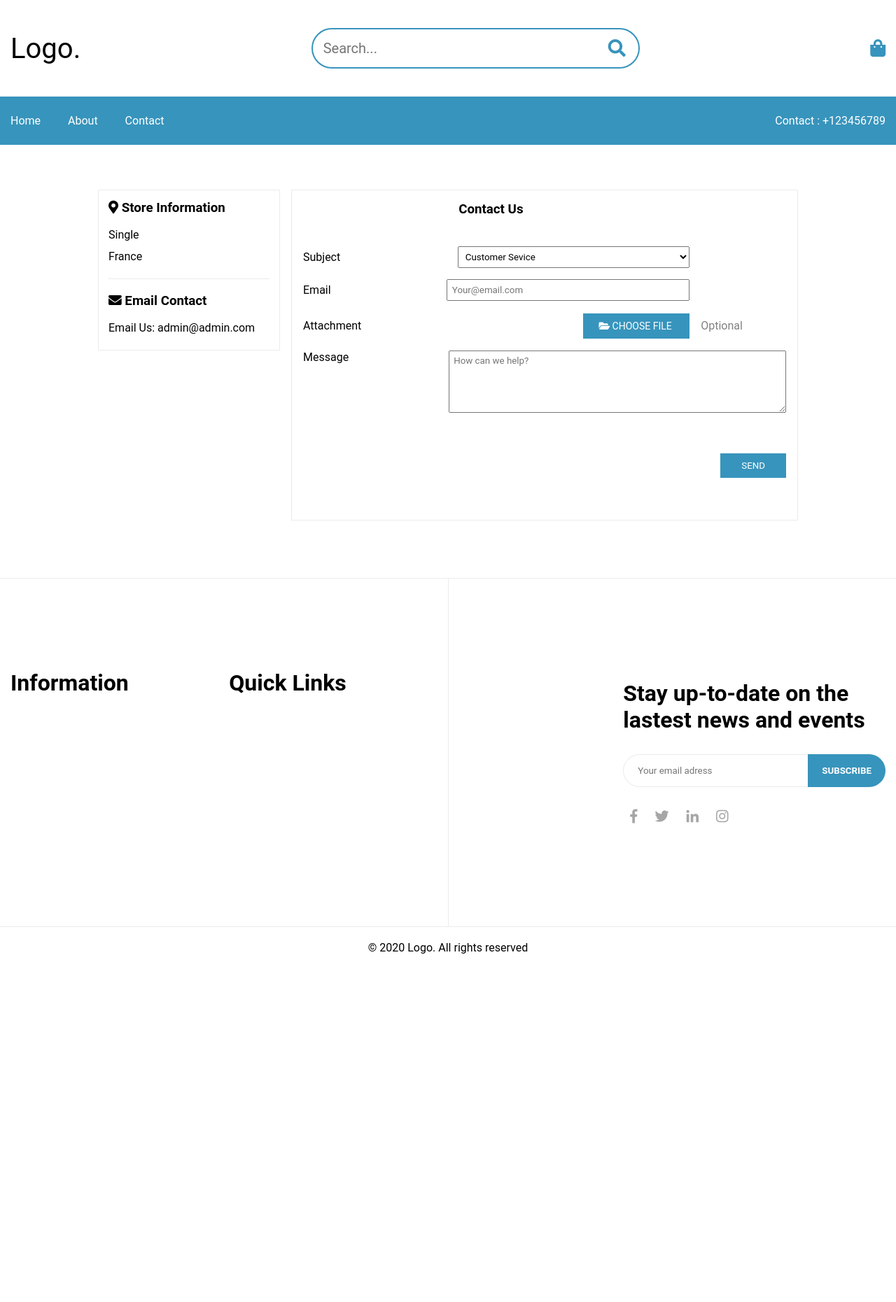
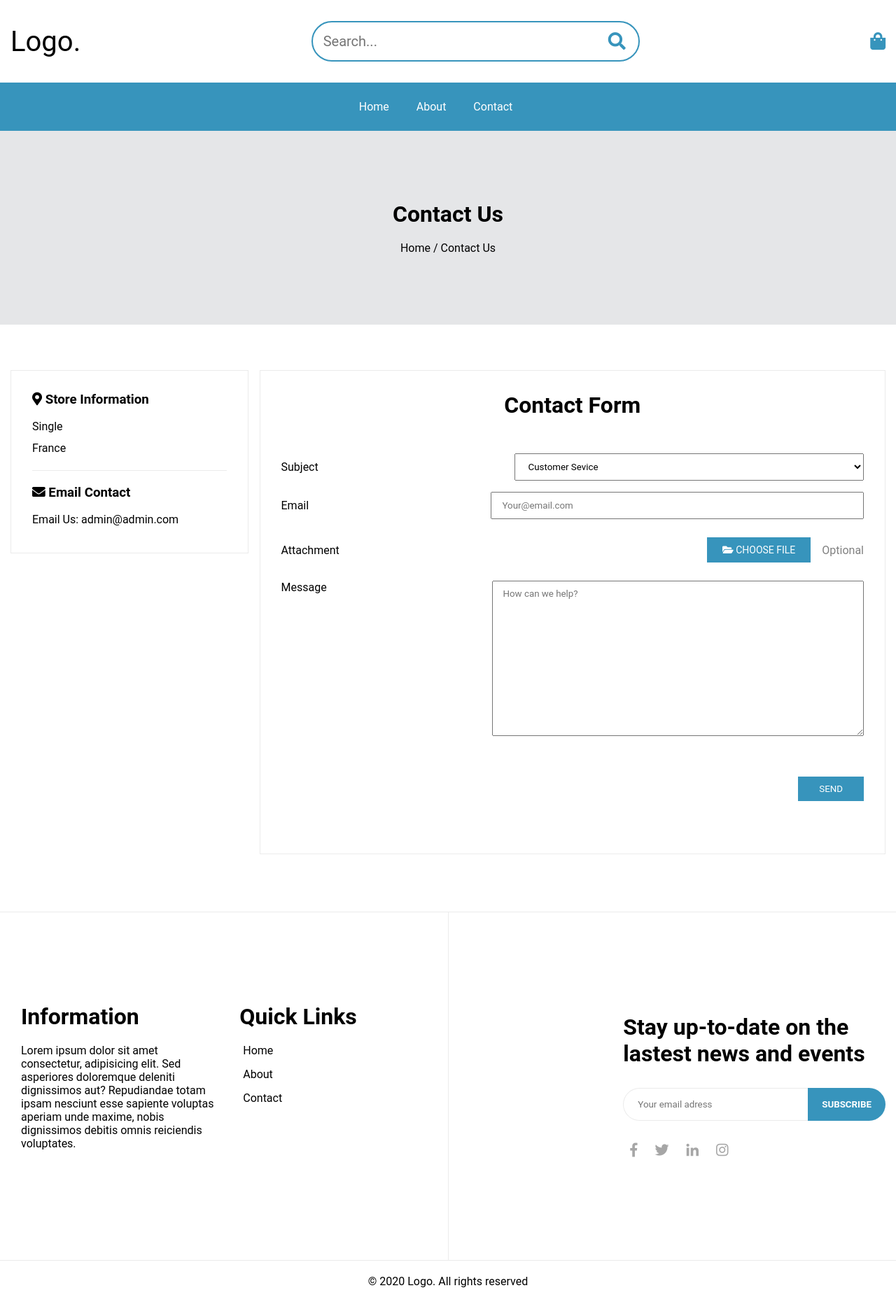
Before and after one commit to gk44739/Inxhinjeri-E-Ueb-it-Projekti, a PHP site: page /contact.html in a window 1280 px wide. Shown: the whole page at 70% size. Before the commit the page ends 1363 px from the top, so only its background shows below. Run offline with PHP 8.4, Linux system fonts and the light colour scheme.

Commit message:
Gentrit Commit

```diff
--- a/contact.html
+++ b/contact.html
@@ -41,15 +41,21 @@
                             <li><a href="about.html">About</a></li>
                             <li><a href="contact.html">Contact</a></li>
                         </ul>
-                        <p>Contact : +123456789</p>
                     </div>
                 </div>
             </div>
         </header>
 
         <main>
+            <div class="contact__tittle__banner">
+                <div class="container">
+                    <div class="contact__tittle__banner__inner">
+                        <h1>Contact Us</h1>
+                        <p>Home / Contact Us</p>
+                    </div>
+                </div>
+            </div>
             <div class="conatact__main">
-
                 <div class="container">
 
                     <div class="conatact__main__inner">
@@ -67,7 +73,7 @@
                         </div>
 
                         <div class="contact_form_contaier">
-                            <h3>Contact Us</h3>
+                            <h1>Contact Form</h1>
                             <form action="">
                                 <div class="form_item">
                                     <label for="subject">Subject</label>
@@ -84,22 +90,20 @@
                                 </div>
                                 <div class="form_item attc">
                                     <span>Attachment</span>
-                                    <div>
+                                    <div class="form_item_inner">
                                         <label class="fileContainer">
-                                            <i class="fas fa-folder-open"></i>
-                                            Choose File  <input type="file"/>
+                                            <i class="fas fa-folder-open"></i> Choose File <input type="file"/>
                                         </label>
-
                                         <span class="optional"> Optional</span>
                                     </div>
                                 </div>
+
                                 <div class="message_item">
                                     <label for="file">Message</label>
-                                    <textarea rows="5" placeholder="How can we help?"></textarea>
+                                    <textarea placeholder="How can we help?"></textarea>
                                 </div>
-                                <button class="submit_button" type="submit">
-                                    Send
-                                </button>
+                                <button class="submit_button" type="submit">Send</button>
+
                             </form>
                         </div>
 
@@ -116,9 +120,15 @@
                     <div class="footer__links">
                         <div class="footer__links__information">
                             <h1>Information</h1>
+                            <p>Lorem ipsum dolor sit amet consectetur, adipisicing elit. Sed asperiores doloremque deleniti dignissimos aut? Repudiandae totam ipsam nesciunt esse sapiente voluptas aperiam unde maxime, nobis dignissimos debitis omnis reiciendis voluptates.</p>
                         </div>
                         <div class="footer__links__quick">
                             <h1>Quick Links</h1>
+                            <ul>
+                                <li><a href="home.html">Home</a></li>
+                                <li><a href="about.html">About</a></li>
+                                <li><a href="contact.html">Contact</a></li>
+                            </ul>
                         </div>
                     </div>
                     <div class="footer__subscribe">
--- a/css/contact.css
+++ b/css/contact.css
@@ -1,41 +1,48 @@
+.contact__tittle__banner{
+  background-color: #e5e6e8;
+}
+.contact__tittle__banner__inner{
+  text-align: center;
+  padding: 80px 0;
+}
+.contact__tittle__banner__inner h1,
+.contact__tittle__banner__inner p{
+  margin: 20px 0;
+}
 .conatact__main__inner {
   display: flex;
-  max-width: 1000px;
-  width: 100%;
-  margin: 64px auto;
-  align-items: flex-start;
+  margin: 65px auto;
   margin-bottom: 82px;
 }
 
 .contact_form_contaier {
   display: flex;
   border: 1px solid #EBEBEB;
-  padding: 16px;
+  padding: 30px;
   flex: 3;
   flex-direction: column;
 }
 
-.contact_form_contaier h3 {
-  width: 67.8%;
-  align-self: flex-end;
-  margin-bottom: 42px;
+.contact_form_contaier h1 {
+  margin-bottom: 50px;
+  text-align: center;
 }
 
 .contact_form_contaier form {
-  margin-bottom: 44px;
+  margin-bottom: 45px;
 }
 
 .form_item {
   margin-bottom: 16px;
-  width: 80%;
   display: flex;
   justify-content: space-between;
   align-items: center;
 }
 
-.form_item input, select {
+.form_item input,
+select{
   width: 60%;
-  padding: 6px
+  padding: 10px 15px;
 }
 
 .message_item {
@@ -45,8 +52,10 @@
 }
 
 .message_item textarea {
-  width: 67.8%;
-  padding: 6px
+  width: 60%;
+  height: 200px;
+  padding: 10px 15px;
+  resize: vertical ;
 }
 
 .submit_button {
@@ -62,7 +71,6 @@
 }
 
 .fileContainer {
-  overflow: hidden;
   position: relative;
   color: #fff;
   background-color: #3794bc;
@@ -75,25 +83,20 @@
 
 }
 
-.fileContainer [type=file] {
-  cursor: inherit;
-  display: block;
-  font-size: 999px;
-  filter: alpha(opacity=0);
-  min-height: 100%;
-  min-width: 100%;
-  opacity: 0;
-  position: absolute;
-  right: 0;
-  text-align: right;
-  top: 0;
+.fileContainer input[type="file"] {
+  display: none;
 }
-
 .attc {
-  width: 91%;
+  width: 100%;
   margin: 26px 0;
 }
-
+.form_item_inner{
+  width: 60%;
+  display: flex;
+  flex-direction: row;
+  justify-content: flex-end;
+  align-items: center;
+}
 .optional  {
   color: gray;
   margin-left: 16px;
@@ -102,8 +105,9 @@
 .info {
   border: 1px solid #EBEBEB;
   margin-right: 16px;
-  padding: 14px;
+  padding: 30px;
   flex: 1;
+  height: 100%;
 }
 
 .store_information h3 {
@@ -127,15 +131,3 @@
 .email_contact {
   margin-bottom: 8px;
 }
-
-@media (max-width: 768px) {
-  .conatact__main__inner {
-    flex-direction: column;
-  }
-  .contact_form_contaier {
-    width: 100%;
-  }
-  .info {
-    width: 100%;
-  }
-}
--- a/css/home.css
+++ b/css/home.css
@@ -34,7 +34,7 @@ a.logo{
     flex-direction: row;
     justify-content: space-between;
     align-items: center;
-    padding: 40px 0;
+    padding: 30px 0;
 }
 .header__main__inner form{
     position: relative;
@@ -88,36 +91,80 @@ a.logo{
 .header__bar__inner{
     display: flex;
     flex-direction: row;
-    justify-content: space-between;
+    justify-content: center;
     padding:25px 0;
-
     color:#fff;
 }
 .home__slider{
-    background-color: #e6e6e6;
+    position: relative;
+    background-color: #e5e6e8;
 }
-.home__slider__inner{
-    position: relative;
-}
-.home__slider,
-.home__slider__content{
-    position: relative;
+.home__slider .container{
+    padding: 0;
 }
 .home__slider__content{
+    display: flex;
+    flex-direction: row;
+    align-items: center;
+    z-index: 0;
+    width: 100%;
+    height: 600px;
     position: absolute;
-    opacity: 0;
-    top: -200px;
+    top: 0;
+    left: 0;
     visibility: hidden;
+    animation: fadeout .5s linear;
 }
 .home__slider__content.visible{
+    z-index: 1;
     position: relative;
-    top: 0;
-    opacity: 1;
-    transition: all 1s;
     visibility: visible;
+    animation: fadein .5s linear;
+}
+@keyframes fadein{
+    0%{
+        opacity: 0.25;
+        top: -20px;
+        visibility: visible;
+    }
+    25%{
+        opacity: 0.5;
+        top: -15px;
+    }
+    50%{
+        opacity: 0.75;
+        top: -10px;
+    }
+    75%{
+        opacity: 0.9;
+        top: -5px;
+    }
+    100%{
+        opacity: 1;
+    }
+}
+@keyframes fadeout{
+    0%{
+        opacity: 1;
+    }
+    25%{
+        opacity: 0.75;
+    }
+    50%{
+        opacity: 0.5;
+    }
+    75%{
+
+        opacity: 0.25;
+    }
+    100%{
+        visibility: hidden;
+        opacity: 0;
+    }
 }
 #prev__button,
 #next__button{
+    z-index: 3;
     position: absolute;
     top:50%;
     display: flex;
@@ -433,6 +491,22 @@ footer{
 .footer__links__information,
 .footer__links__quick{
     width:50%;
+    padding: 0 15px;
+}
+.footer__links__information h1,
+.footer__links__quick h1{
+    margin-bottom: 20px;
+}
+.footer__links__quick ul li{
+    list-style: none;
+    margin: 15px 5px;
+}
+.footer__links__quick ul li a{
+    text-decoration: none;
+    color: #000;
+}
+.footer__links__quick ul li a:hover{
+    color: #a6a6a6;
 }
 .footer__copyright{
     text-align: center;
@@ -441,6 +515,7 @@ footer{
 }
 #back__to__top{
     position: absolute;
+    z-index: 9999;
     left: 50%;
     bottom: 25px;
     transform: translate(-50%,-50%);
--- a/css/shop.css
+++ b/css/shop.css
@@ -121,6 +121,12 @@ input[type="number"]::-webkit-inner-spin-button {
     padding: 20px 30px;
     border: none;
     cursor: pointer;
+    border: 1px solid #3794bc;
+    transition: ease-in-out .3s;
+}
+.shop__product__text form button:hover{
+    background-color: #fff;
+    color: #3794bc;
 }
 .shop__product__photos{
     display: flex;
--- a/js/main.js
+++ b/js/main.js
@@ -1,4 +1,3 @@
-window.onload=auto__slider;
 
 var sticky__header=document.getElementById('header__nav');
 if(sticky__header){
@@ -31,22 +30,24 @@ if(signupbtn){
 
     });
 }
-
-var auto__slider=setInterval(autoPlay,4000);
+window.onload=function(){
+var slideTime=setInterval(autoPlay,4000);
 var next__button=document.getElementById('next__button');
 if(next__button){
     next__button.addEventListener("click",function(){
-        clearTimeout(auto__slider);
+        clearInterval(slideTime);
+        slideTime=setInterval(autoPlay,4000);
         var index=0;
         var home__slider__content=document.getElementsByClassName('home__slider__content');
         for(var div of home__slider__content){
             index++;
+            var next__div=div.nextElementSibling;
             if(div.classList.contains('visible') && index<home__slider__content.length){
-                var next__div=div.nextElementSibling;
                 next__div.classList.add('visible');
                 div.classList.remove('visible');
                 break;
-            }else if(div.classList.contains('visible') && index==home__slider__content.length){
+            }
+            else if(div.classList.contains('visible') && index==home__slider__content.length){
                 home__slider__content[0].classList.add('visible');
                 div.classList.remove('visible');
                 break;
@@ -58,58 +59,33 @@ if(next__button){
 var prev__button=document.getElementById('prev__button');
 if(prev__button){
     prev__button.addEventListener("click",function(){
-        clearTimeout(auto__slider);
+        clearInterval(slideTime);
+        slideTime=setInterval(autoPlay,4000);
         var index=0;
         var home__slider__content=document.getElementsByClassName('home__slider__content');
-        var last__slide=home__slider__content[home__slider__content-1];
+        var last__slide=home__slider__content[home__slider__content.length-1];
             for(var div of home__slider__content){
                 index++;
-                var prev__div=div.previousElementSibling;
+                prev__div=div.previousElementSibling;
                 if(div.classList.contains('visible') && index<home__slider__content.length){
-                    prev__div.classList.add('visible');
-                    div.classList.remove('visible');
-                break;
+                    prev__div=div.previousElementSibling;
+                    if(prev__div==null){
+                        last__slide.classList.add('visible');
+                        div.classList.remove('visible');
+                        break;
+                    }else{
+                        prev__div.classList.add('visible');
+                        div.classList.remove('visible');
+                        break;
+                    }
                 }else if(div.classList.contains('visible') && index==home__slider__content.length){
                     prev__div.classList.add('visible');
                     div.classList.remove('visible');
                     break;
-                }else if(div.classList.contains('visible') && index==0){
-                    home__slider__content.lasrChild.classList.add('visible');
-                    div.classList.remove('visible');
                 }
             }
     });
 }
-
-
-var shop_list=document.getElementsByClassName('shop__thumbnails__li');
-for (var index = 0; index < shop_list.length; index++) {
-    const element = shop_list[index]
-    if(element){
-        element.addEventListener("click",function(){
-            var src= element.getElementsByTagName("img")[0].src;
-            document.getElementsByClassName("shop__product__img")[0].getElementsByTagName("img")[0].src = src;
-            var currentactive=document.getElementsByClassName('active')[0];
-            currentactive.className= currentactive.className.replace("active","");
-            this.classList.add("active");
-
-        });
-    }
-}
-
-var minus=document.getElementById('minus');
-var plus=document.getElementById('plus');
-var inputval=document.getElementsByClassName('costum__input')[0].getElementsByTagName('input')[0];
-    minus.addEventListener("click",function(){
-        if(inputval.value<=1){
-            return
-        }else{
-            inputval.value = parseInt(inputval.value) - 1;
-        }
-    });
-    plus.addEventListener("click",function(){
-        inputval.value = parseInt(inputval.value) + 1;
-    });
 
 function autoPlay(){
     var index=0;
@@ -128,15 +104,50 @@ function autoPlay(){
         }
     }
 }
+}
+var shop_list=document.getElementsByClassName('shop__thumbnails__li');
+for (var index = 0; index < shop_list.length; index++) {
+    const element = shop_list[index];
 
+    if(element){
+        element.addEventListener("click",function(){
+            var src= element.getElementsByTagName("img")[0].src;
+            var img = document.getElementsByClassName("shop__product__img")[0].getElementsByTagName("img")[0].src = src;
+            var currentactive=document.getElementsByClassName('active')[0];
+            currentactive.className= currentactive.className.replace("active","");
+            this.classList.add("active");
+
+        });
+    }
+}
+
+var minus=document.getElementById('minus');
+var plus=document.getElementById('plus');
+
+if(minus){
+    minus.addEventListener("click",function(){
+        var inputval=document.getElementsByClassName('costum__input')[0].getElementsByTagName('input')[0];
+        if(inputval.value<=1){
+            return
+        }else{
+            inputval.value = parseInt(inputval.value) - 1;
+        }
+    });
+}
+if(plus){
+    plus.addEventListener("click",function(){
+        var inputval=document.getElementsByClassName('costum__input')[0].getElementsByTagName('input')[0];
+        inputval.value = parseInt(inputval.value) + 1;
+    });
+
+}
 var back__to__top=document.getElementById('back__to__top');
 if(back__to__top){
     back__to__top.addEventListener("click", function (){
-        window.scrollTo(0,0);
+        window.scrollTo(0,0)
     });
 }
 var ontop=document.getElementById('back__to__top');
-
 var prevScrollpos = window.pageYOffset;
 window.addEventListener('scroll', function() {
     var currentScrollPos = window.pageYOffset;
```
Also changed, not shown: other parts of css/home.css (+28 -14 lines), css/about.css (+14 -13 lines), home.html (+27 -9 lines), shop.html (+8 -3 lines), img/product-2.jpg (deleted), img/product-3.jpg (deleted), img/product-4.jpg (deleted), img/slider-img-1.png (added), img/slider-img-2.png (added), img/slider-img-3.png (added), img/slider-img-4.png (added), img/slider-img.png (deleted). Lines whose indentation alone changed are shown as unchanged.
